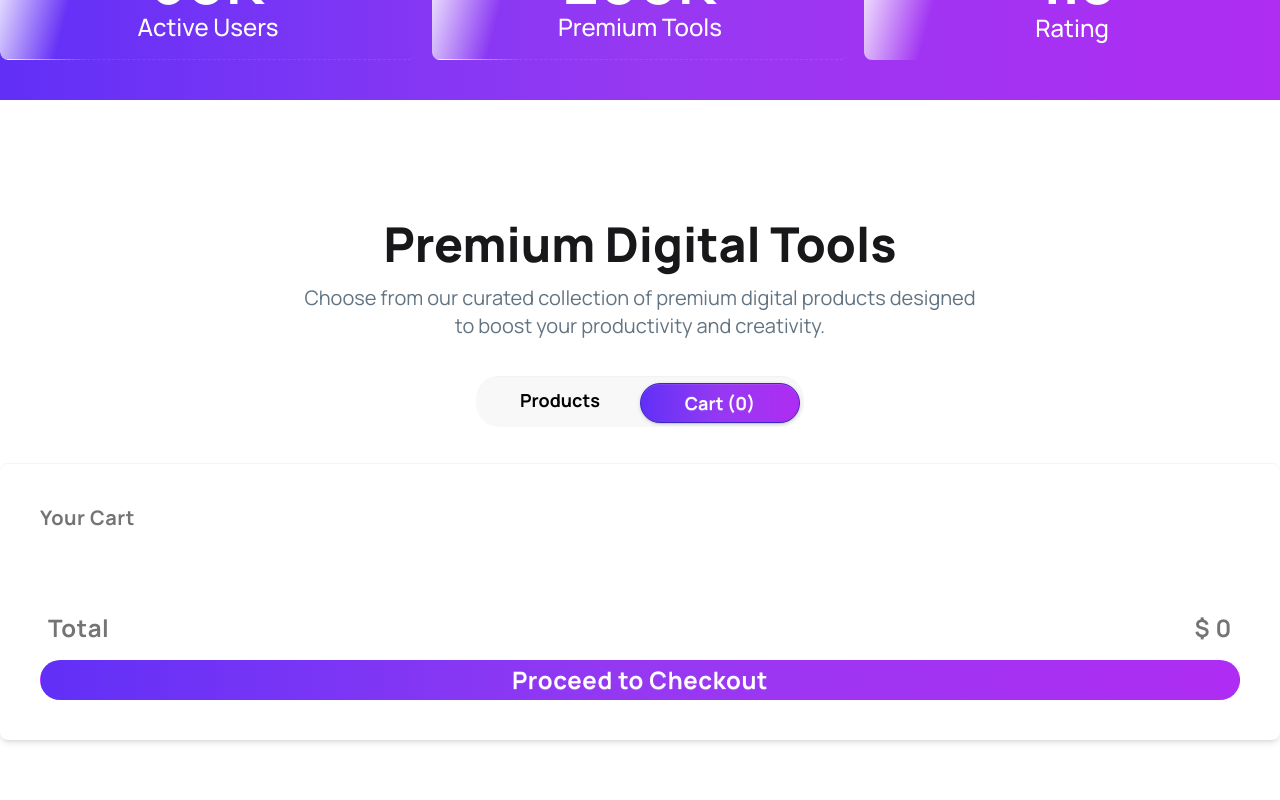
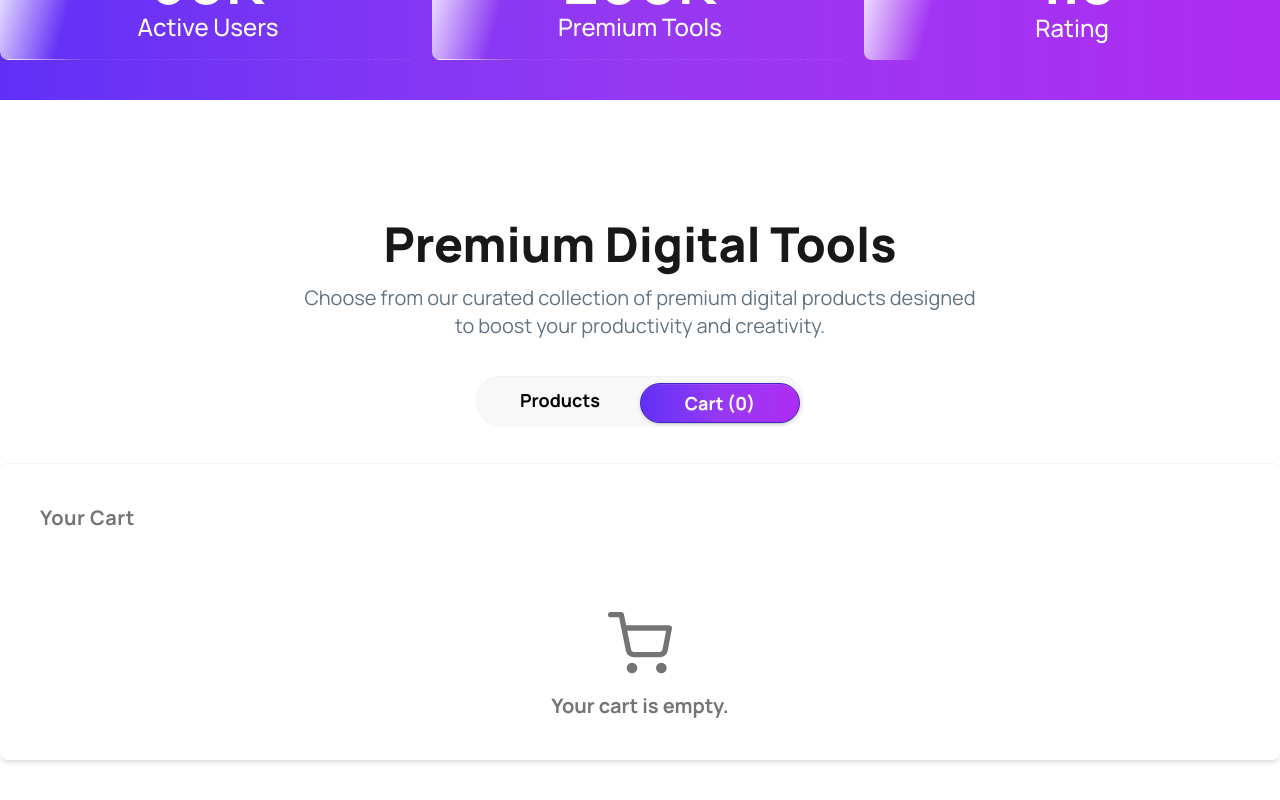
Before and after one commit to ANIK365PRO/digiTools_Platform_B13_A6, a React (Vite) app: page / in a window 1280 px wide. Both pictures are taken after a click on the radio button "Cart (0)". Shown: the part 919-1719 px from the top of the page. Built offline with nearby package versions, Linux system fonts and the light colour scheme.

Commit message:
added cart.lenth === 0? '':''  in cartContainer, when cart array length is empty then show empty cart text otherwise show item

```diff
--- a/src/Components/TabSection/CartContainer/CartContainer.jsx
+++ b/src/Components/TabSection/CartContainer/CartContainer.jsx
@@ -1,4 +1,5 @@
 import React from 'react';
+import { FiShoppingCart } from 'react-icons/fi';
 
 const CartContainer = ({cart, setCart}) => {
     console.log(cart)
@@ -41,11 +42,20 @@ const CartContainer = ({cart, setCart}) => {
 
 
         {/* total Amount and checkout section */}
-          <li className="px-5 md:px-7 lg:px-12 opacity-60 tracking-wide flex items-center justify-between text-2xl font-bold"><span>Total</span><span>$ {totalPrice}</span></li>
+        {
+         cart.length === 0 ? <div className='flex flex-col justify-center items-center gap-4'>
+                <FiShoppingCart className='h-10 w-10 lg:h-16 lg:w-16 opacity-60'/>
+                <p className='font-bold text-xl opacity-60'>Your cart is empty.</p>
+            </div> :
+            <div>
+                <li className="px-5 md:px-7 lg:px-12 opacity-60 tracking-wide flex items-center justify-between text-2xl font-bold"><span>Total</span><span>$ {totalPrice}</span></li>
 
-         <button
-         onClick={handleCheck}
-         className="btn btn-ghost bg-linear-to-r from-[#612ff7] via-[#9638F2] vai-[#831EF9] to-[#AF2CF3] text-white font-bold mt-4 mx-4 md:mx-6 lg:mx-10 tracking-wide text-2xl rounded-3xl text-center">Proceed to Checkout</button>
+                <button
+                onClick={handleCheck}
+                className="btn btn-ghost bg-linear-to-r from-[#612ff7] via-[#9638F2] vai-[#831EF9] to-[#AF2CF3] text-white font-bold mt-4 mx-4 md:mx-6 lg:mx-10 tracking-wide text-2xl rounded-3xl text-center">Proceed to Checkout</button>
+            </div>
+        }
+
 
         </ul>
     );
```
